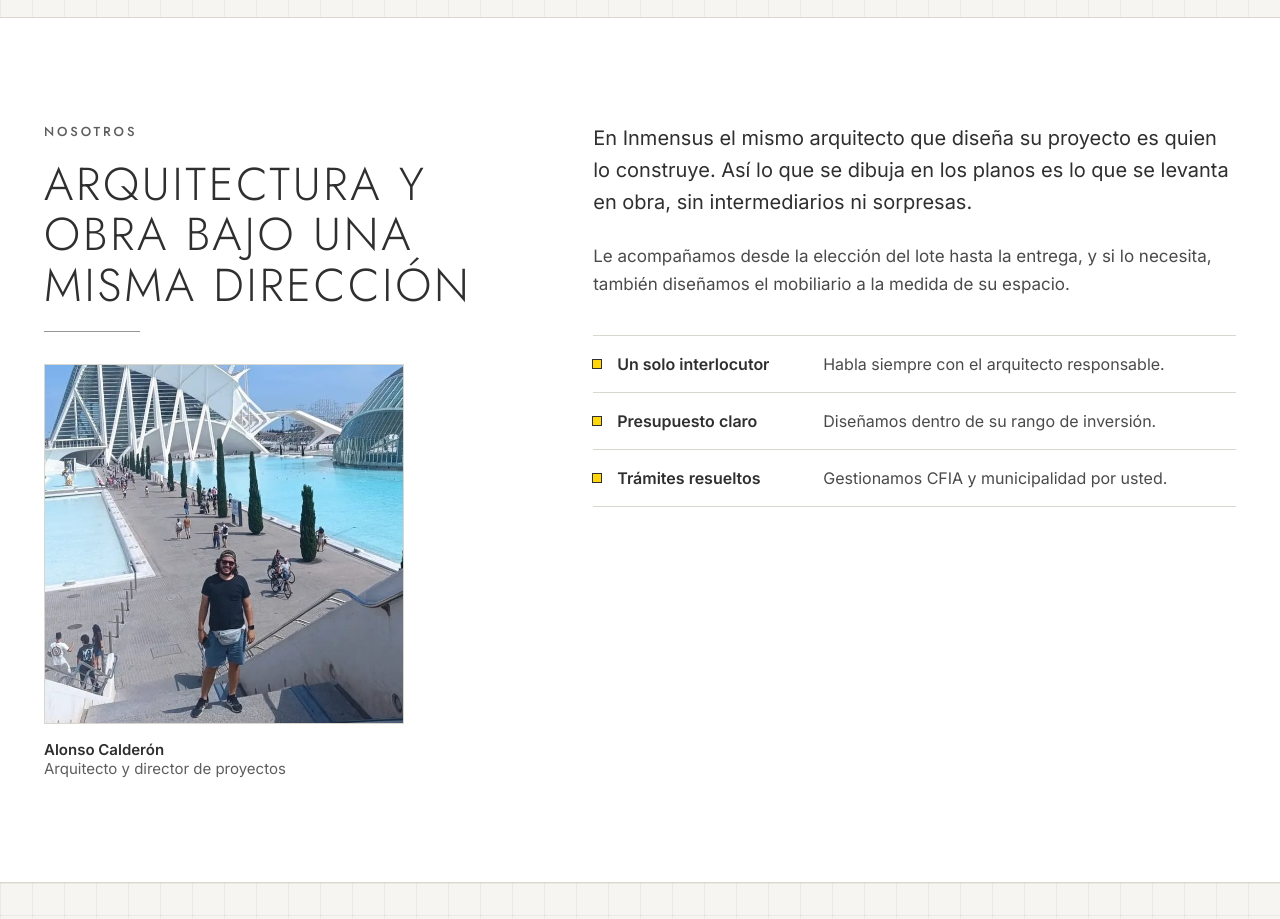
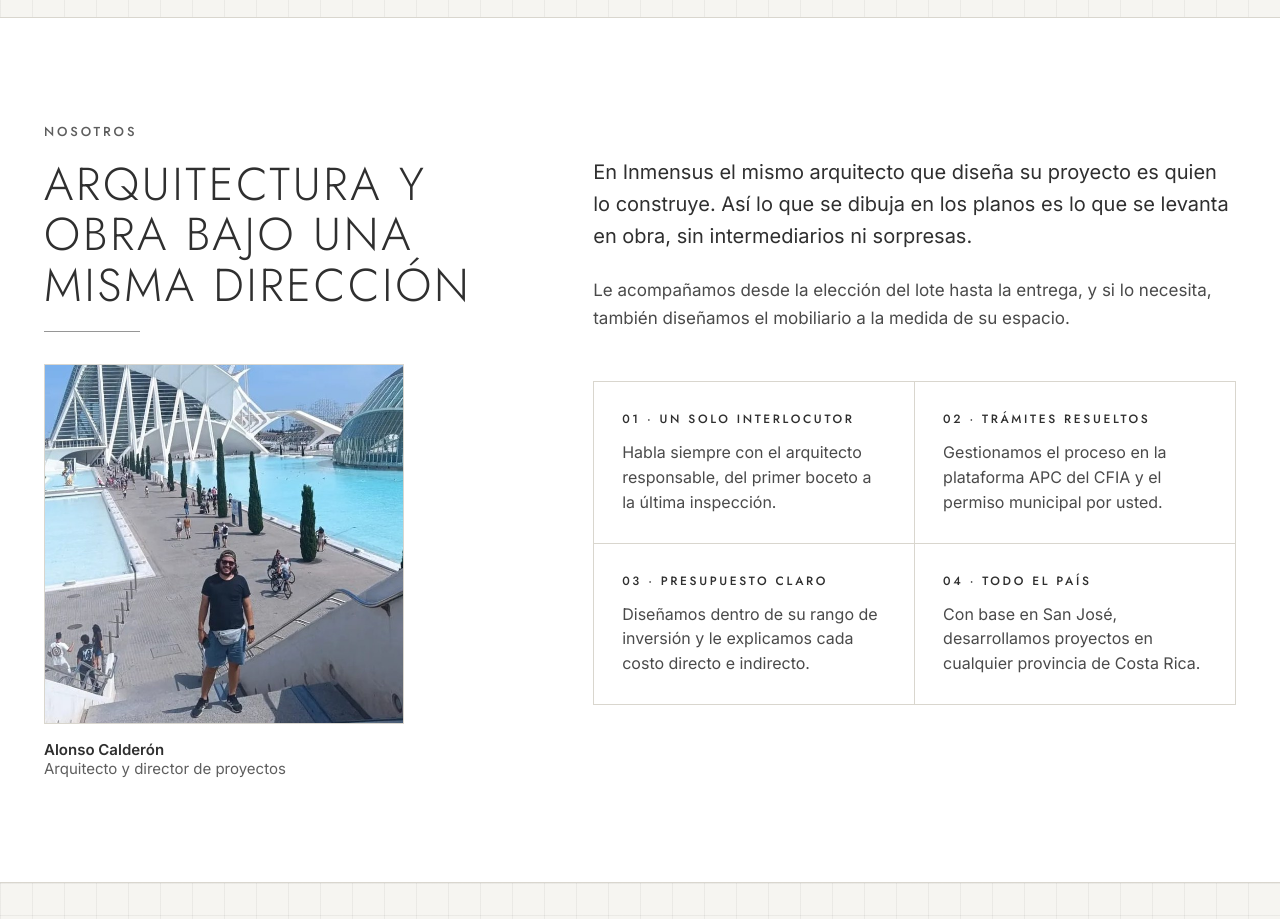
Before and after one commit to Ferlizano17/web-inmensus-arquitectura, a plain HTML site: page public/index.html in a window 1280 px wide. Shown: the part 920-1839 px from the top of the page. Drawn offline with Linux system fonts and the light colour scheme.

Commit message:
Nosotros: cajas en escritorio, lista en móvil y texto alineado con el titular
Co-Authored-By: Claude Opus 5.5 <noreply@anthropic.com>
Claude-Session: https://claude.ai/code/session_01TiGTURWwyZMRLb1QhyUb5S

```diff
--- a/public/index.html
+++ b/public/index.html
@@ -102,6 +102,15 @@ header.top{position:sticky;top:0;z-index:20;background:rgba(246,245,241,.96);bor
 
 
 /* Nosotros */
+.feat{display:grid;grid-template-columns:repeat(auto-fit,minmax(220px,1fr));gap:1px;background:var(--line);border:1px solid var(--line);margin-top:48px}
+.feat div{background:#fff;padding:28px}
+.feat .eyebrow{font-size:12px;color:var(--ink)}
+.feat p:last-child{margin:12px 0 0;line-height:1.55;color:var(--muted)}
+/* Cajas en pantallas anchas, lista en pantallas estrechas */
+.pts{display:none}
+@media (max-width:700px){.feat{display:none}.pts{display:block}}
+/* Alinear el texto con el titular cuando las columnas van lado a lado */
+@media (min-width:960px){.about-right{padding-top:var(--about-offset,34px)}}
 .pts{list-style:none;padding:0;margin:36px 0 0;border-top:1px solid var(--line)}
 .pts li{display:flex;flex-wrap:wrap;align-items:baseline;gap:4px 16px;padding:16px 0;border-bottom:1px solid var(--line);font-size:16px;line-height:1.5}
 .pts li::before{content:"";width:8px;height:8px;background:var(--y);outline:1px solid var(--ink);align-self:center;flex:0 0 auto}
@@ -324,7 +333,7 @@ footer a{color:#fff}
       <img src="img/alonso.jpg" alt="Alonso Calderón, arquitecto de Inmensus" width="360" height="360" loading="lazy" class="about-photo" style="aspect-ratio:1/1;width:100%;max-width:360px;height:auto;object-fit:cover;display:block;margin-top:32px;border:1px solid var(--line)">
       <p class="about-name" style="margin:16px 0 0;font-size:15px"><strong>Alonso Calderón</strong><br><span style="color:var(--muted2)">Arquitecto y director de proyectos</span></p>
     </div>
-    <div style="flex:1.3 1 480px;min-width:0">
+    <div class="about-right" style="flex:1.3 1 480px;min-width:0">
       <p class="about-lead" style="font-size:20px;line-height:1.6;margin:0">En Inmensus el mismo arquitecto que diseña su proyecto es quien lo construye. Así lo que se dibuja en los planos es lo que se levanta en obra, sin intermediarios ni sorpresas.</p>
       <p class="about-body" style="font-size:17px;line-height:1.7;color:var(--muted);margin:24px 0 0">Le acompañamos desde la elección del lote hasta la entrega, y si lo necesita, también diseñamos el mobiliario a la medida de su espacio.</p>
       <ul class="pts">
@@ -332,6 +341,13 @@ footer a{color:#fff}
         <li><strong>Presupuesto claro</strong><span>Diseñamos dentro de su rango de inversión.</span></li>
         <li><strong>Trámites resueltos</strong><span>Gestionamos CFIA y municipalidad por usted.</span></li>
       </ul>
+      <div class="feat">
+        <div><p class="eyebrow">01 · Un solo interlocutor</p><p>Habla siempre con el arquitecto responsable, del primer boceto a la última inspección.</p></div>
+        <div><p class="eyebrow">02 · Trámites resueltos</p><p>Gestionamos el proceso en la plataforma APC del CFIA y el permiso municipal por usted.</p></div>
+        <div><p class="eyebrow">03 · Presupuesto claro</p><p>Diseñamos dentro de su rango de inversión y le explicamos cada costo directo e indirecto.</p></div>
+        <div><p class="eyebrow">04 · Todo el país</p><p>Con base en San José, desarrollamos proyectos en cualquier provincia de Costa Rica.</p></div>
+      </div>
+
 </div>
     </div>
   </div>
```
